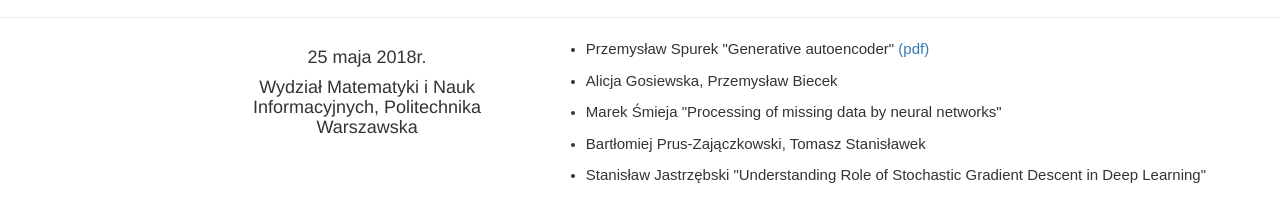
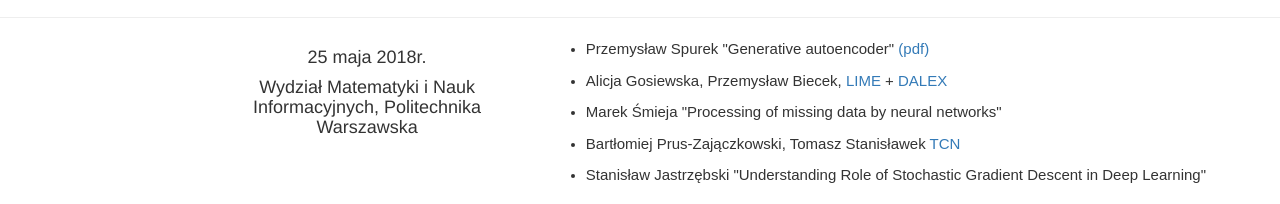
Before and after one commit to mi2-warsaw/MI2_UJ_Seminarium_webpage, a plain HTML site: page meetings.html in a window 1280 px wide. Shown: the part 212-416 px from the top of the page. Drawn offline with Linux system fonts and the light colour scheme.

Commit message:
Update meetings.html

```diff
--- a/meetings.html
+++ b/meetings.html
@@ -49,9 +49,9 @@
 		<div  class="col-lg-7 col-md-7 col-sm-7 text-center">
 			<ul class="text-left">
 			  <li><p class="prez">Przemysław Spurek "Generative autoencoder" <a href="presentations/prez.pdf">(pdf)</a></p></li>
-			  <li><p class="prez">Alicja Gosiewska, Przemysław Biecek</p></li>
+			  <li><p class="prez">Alicja Gosiewska, Przemysław Biecek, <a href="https://arxiv.org/abs/1602.04938">LIME</a> + <a href="https://pbiecek.github.io/DALEX_docs/">DALEX</a></p></li>
 			  <li><p class="prez">Marek Śmieja "Processing of missing data by neural networks"</p></li>
-			  <li><p class="prez">Bartłomiej Prus-Zajączkowski, Tomasz Stanisławek</p></li>
+			  <li><p class="prez">Bartłomiej Prus-Zajączkowski, Tomasz Stanisławek <a href="https://arxiv.org/pdf/1803.01271.pdf">TCN</a></p></li>
 			  <li><p class="prez">Stanisław Jastrzębski "Understanding Role of Stochastic Gradient Descent in Deep Learning"</p></li>
 			</ul>
 		</div>
```
